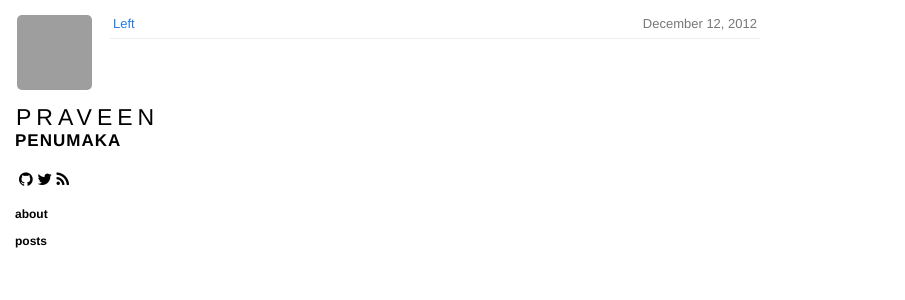
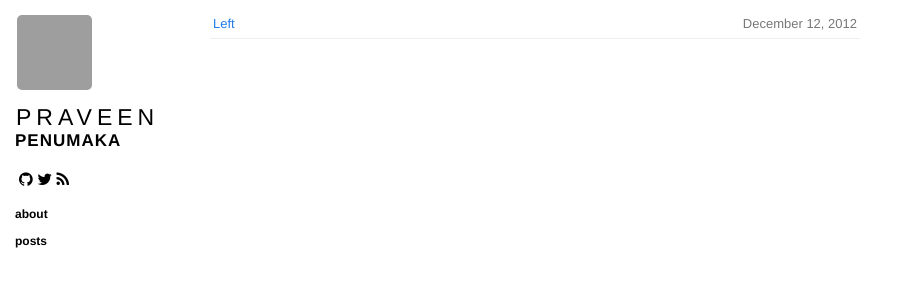
Before and after one commit to praveenpenumaka/praveenpenumaka.github.io, a Jekyll site: the page built from index.html, in a window 1280 px wide. Shown: the top 300 px of the page, without its empty margins (0-905 px from the left). Built offline with Jekyll 4.4.1, drawn with Linux system fonts in a browser that asks for light colours; nearby versions of some CDN libraries; Markdown is read by kramdown in place of the engine named in the settings; grey boxes are pictures that could not be loaded.

Commit message:
content margin increased

```diff
--- a/css/base.css
+++ b/css/base.css
@@ -63,7 +63,7 @@ a {
 
 .content {
   max-width: 650px;
-  margin-left: 110px;
+  margin-left: 210px;
   margin-right: 20px;
   margin-bottom: 50px; }
   .content h1 {
```
